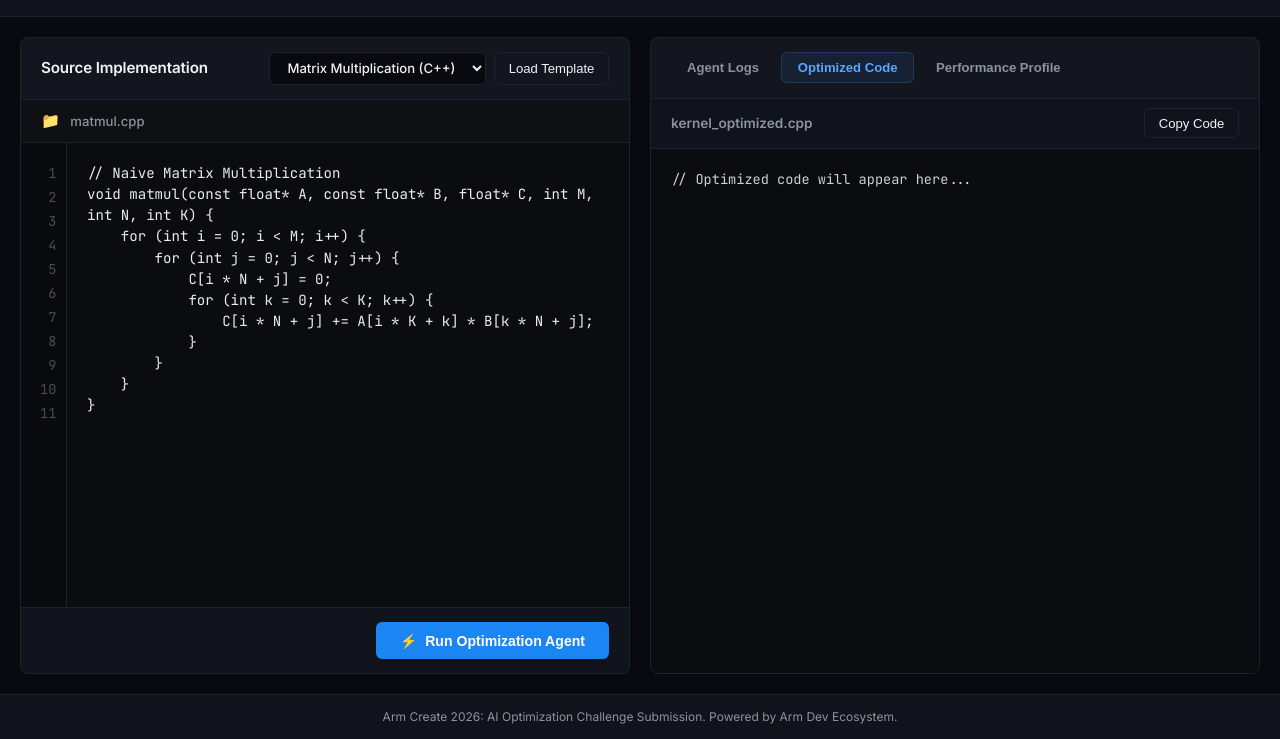
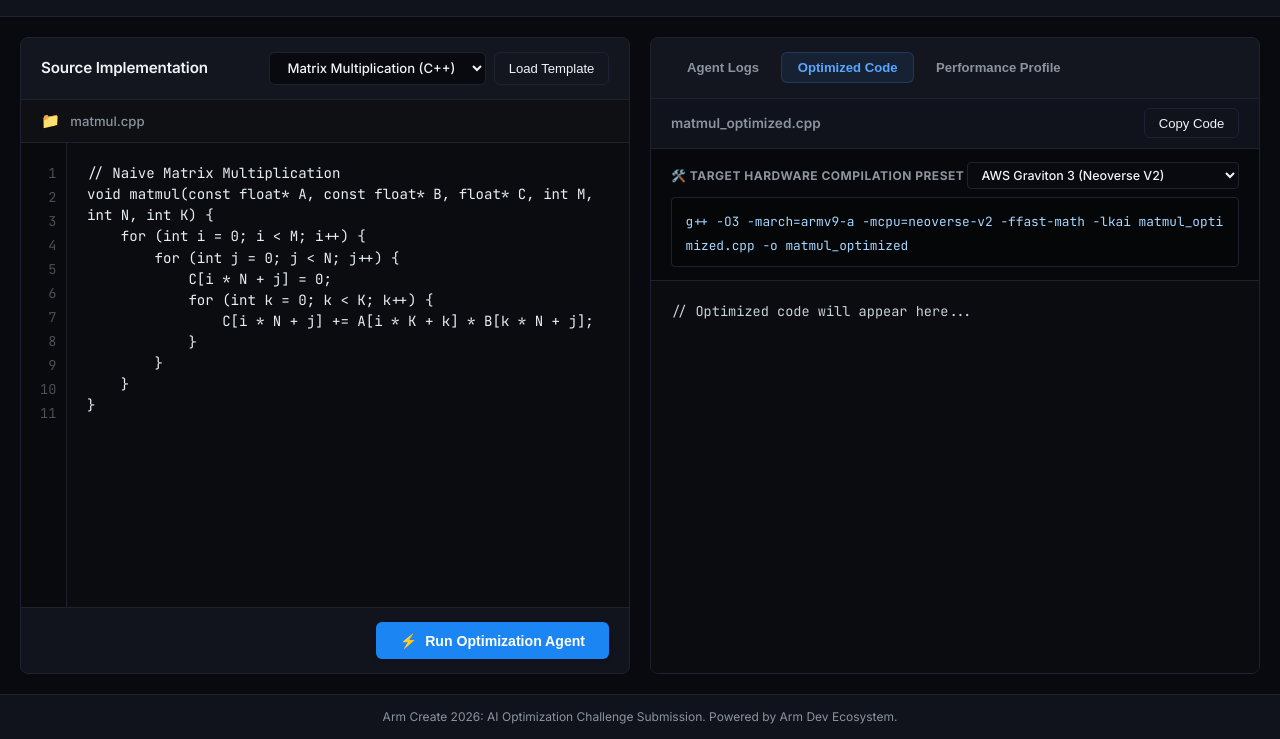
Before and after one commit to RaghavParasher/arm-agentic-optimizer, a website: page public/index.html in a window 1280 px wide. Both pictures are taken after a click on the button "Optimized Code". Shown: the part 61-800 px from the top of the page. Drawn offline with nearby package versions, Linux system fonts and the light colour scheme.

Commit message:
feat: add dynamic target compiler preset panel

```diff
--- a/public/app.js
+++ b/public/app.js
@@ -37,6 +37,33 @@ const optimizedFilename = document.getElementById('optimized-filename');
 const copyCodeBtn = document.getElementById('copy-code-btn');
 const tabButtons = document.querySelectorAll('.tab-btn');
 const tabContents = document.querySelectorAll('.tab-content');
+const cpuTargetSelect = document.getElementById('cpu-target-select');
+const compilerCmd = document.getElementById('compiler-cmd');
+
+const compilerPresets = {
+    'neoverse-v2': 'g++ -O3 -march=armv9-a -mcpu=neoverse-v2 -ffast-math -lkai {filename} -o {output}',
+    'neoverse-n2': 'g++ -O3 -march=armv9-a -mcpu=neoverse-n2 -ffast-math -lkai {filename} -o {output}',
+    'cortex-a76': 'g++ -O3 -march=armv8.2-a+fp16+dotprod -mcpu=cortex-a76 -ffast-math {filename} -o {output}',
+    'cortex-x4': 'g++ -O3 -march=armv9-a+sve2 -ffast-math -lkai {filename} -o {output}'
+};
+
+function updateCompilerCommand() {
+    if (!optimizedFilename || !compilerCmd || !cpuTargetSelect) return;
+    const target = cpuTargetSelect.value;
+    const filename = optimizedFilename.textContent;
+    const dotIdx = filename.lastIndexOf('.');
+    const outName = dotIdx !== -1 ? filename.substring(0, dotIdx) : 'kernel_opt';
+
+    let template = compilerPresets[target] || compilerPresets['neoverse-v2'];
+    let command = template.replace('{filename}', filename).replace('{output}', outName);
+
+    // If it is a python file, compile is not needed
+    if (filename.endsWith('.py')) {
+        command = `python -O ${filename}`;
+    }
+
+    compilerCmd.textContent = command;
+}
 
 // Dynamically generate line numbers gutter
 function updateLineNumbers() {
@@ -58,6 +85,12 @@ function loadTemplate() {
         filenameInput.value = templates[selected].filename;
         codeInput.value = templates[selected].code;
         updateLineNumbers();
+        // Update temporary target filename for preview compilation command
+        const dotIdx = templates[selected].filename.lastIndexOf('.');
+        const nameWithoutExt = dotIdx !== -1 ? templates[selected].filename.substring(0, dotIdx) : templates[selected].filename;
+        const ext = dotIdx !== -1 ? templates[selected].filename.substring(dotIdx) : '';
+        optimizedFilename.textContent = `${nameWithoutExt}_optimized${ext}`;
+        updateCompilerCommand();
         logConsole(`System`, `Loaded template: ${templates[selected].filename}`);
     }
 }
@@ -239,6 +272,7 @@ function runOptimization() {
                 const ext = dotIdx !== -1 ? filename.substring(dotIdx) : '';
                 optimizedFilename.textContent = `${nameWithoutExt}_optimized${ext}`;
                 codeOutput.textContent = data.optimizedCode;
+                updateCompilerCommand();
 
                 // Populate efficiency display
                 const perf = data.performance;
@@ -286,6 +320,9 @@ document.addEventListener('DOMContentLoaded', () => {
         });
     });
 
+    cpuTargetSelect.addEventListener('change', updateCompilerCommand);
+
     // Initialize line numbers count on load
     updateLineNumbers();
+    updateCompilerCommand();
 });
--- a/public/index.html
+++ b/public/index.html
@@ -96,6 +96,20 @@
                                 <span id="optimized-filename">kernel_optimized.cpp</span>
                                 <button id="copy-code-btn" class="btn-secondary">Copy Code</button>
                             </div>
+                            <div class="compiler-panel">
+                                <div class="compiler-header">
+                                    <span class="compiler-label">🛠️ Target Hardware Compilation Preset</span>
+                                    <select id="cpu-target-select">
+                                        <option value="neoverse-v2">AWS Graviton 3 (Neoverse V2)</option>
+                                        <option value="neoverse-n2">Google Axion (Neoverse N2)</option>
+                                        <option value="cortex-a76">Raspberry Pi 5 (Cortex-A76)</option>
+                                        <option value="cortex-x4">Snapdragon X Elite (Cortex-X4 / SVE2)</option>
+                                    </select>
+                                </div>
+                                <div class="compiler-body">
+                                    <code id="compiler-cmd">g++ -O3 -march=armv9-a -mcpu=neoverse-v2 -ffast-math -lkai kernel_optimized.cpp -o kernel_opt</code>
+                                </div>
+                            </div>
                             <pre><code id="code-output">// Optimized code will appear here...</code></pre>
                         </div>
                     </div>
--- a/public/styles.css
+++ b/public/styles.css
@@ -592,6 +592,57 @@ select:hover {
     }
 }
 
+/* Compiler Presets Card Styles */
+.compiler-panel {
+    background-color: rgba(0, 0, 0, 0.2);
+    border-bottom: 1px solid var(--border-color);
+    padding: 0.85rem 1.25rem;
+    display: flex;
+    flex-direction: column;
+    gap: 0.5rem;
+}
+
+.compiler-header {
+    display: flex;
+    justify-content: space-between;
+    align-items: center;
+}
+
+.compiler-label {
+    font-size: 0.75rem;
+    font-weight: 700;
+    color: var(--text-secondary);
+    text-transform: uppercase;
+    letter-spacing: 0.5px;
+}
+
+#cpu-target-select {
+    background-color: var(--bg-main);
+    color: var(--text-primary);
+    border: 1px solid var(--border-color);
+    padding: 0.25rem 0.6rem;
+    border-radius: 4px;
+    font-size: 0.78rem;
+    outline: none;
+    cursor: pointer;
+    font-family: var(--font-sans);
+}
+
+.compiler-body {
+    background-color: rgba(0, 0, 0, 0.3);
+    padding: 0.6rem 0.85rem;
+    border-radius: 4px;
+    border: 1px solid var(--border-color);
+}
+
+#compiler-cmd {
+    font-family: var(--font-mono);
+    font-size: 0.8rem;
+    color: #a5d6ff;
+    white-space: pre-wrap;
+    word-break: break-all;
+}
+
 /* Footer Styles */
 .app-footer {
     background-color: var(--card-bg);
```
